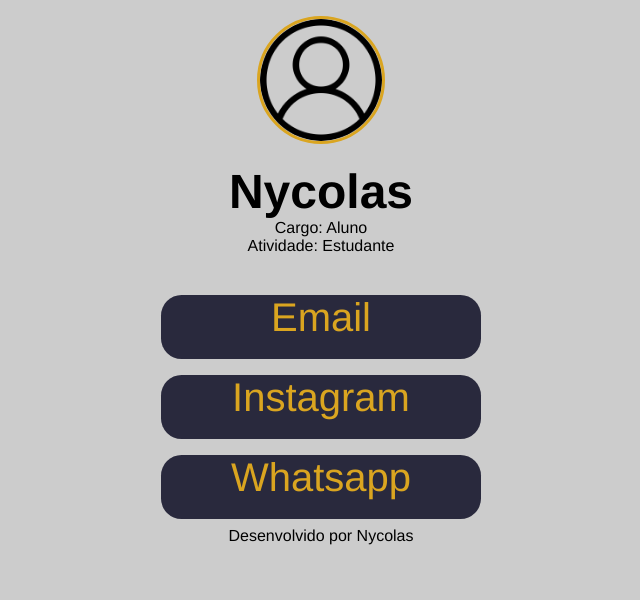
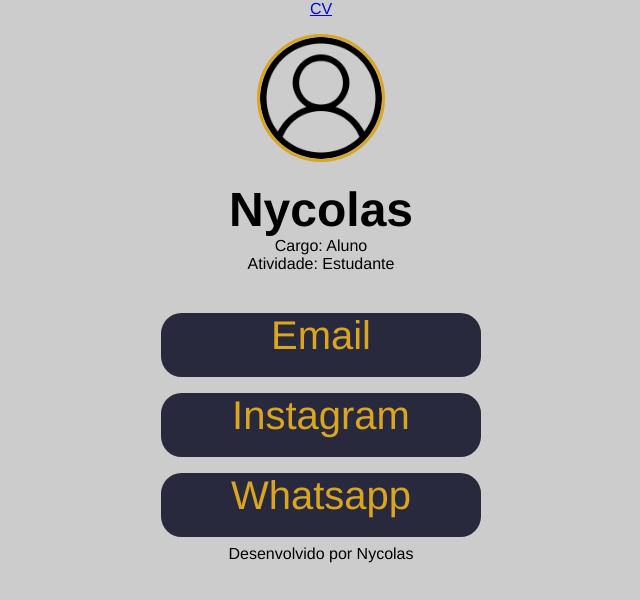
Before and after one commit to bonimaster02/aula-pw, a plain HTML site: page my-link ny-temp/index.html in a window 1280 px wide. Shown: the whole page, without its empty margins (319-959 px from the left). Drawn offline with Linux system fonts and the light colour scheme.

Commit message:
Update index.html

```diff
--- a/my-link ny-temp/index.html
+++ b/my-link ny-temp/index.html
@@ -8,6 +8,7 @@
     <link rel="stylesheet" href="./css/style.css">
 </head>
 <body>
+    <a href="index.html">CV</a>
     <main class="Principal">
         <section class="sec-perfil">
             <img class="foto-perfil" src="./img/img.png" alt="foto de perfil">
@@ -76,4 +77,5 @@
 
 
 </body>
+
 </html>
```
